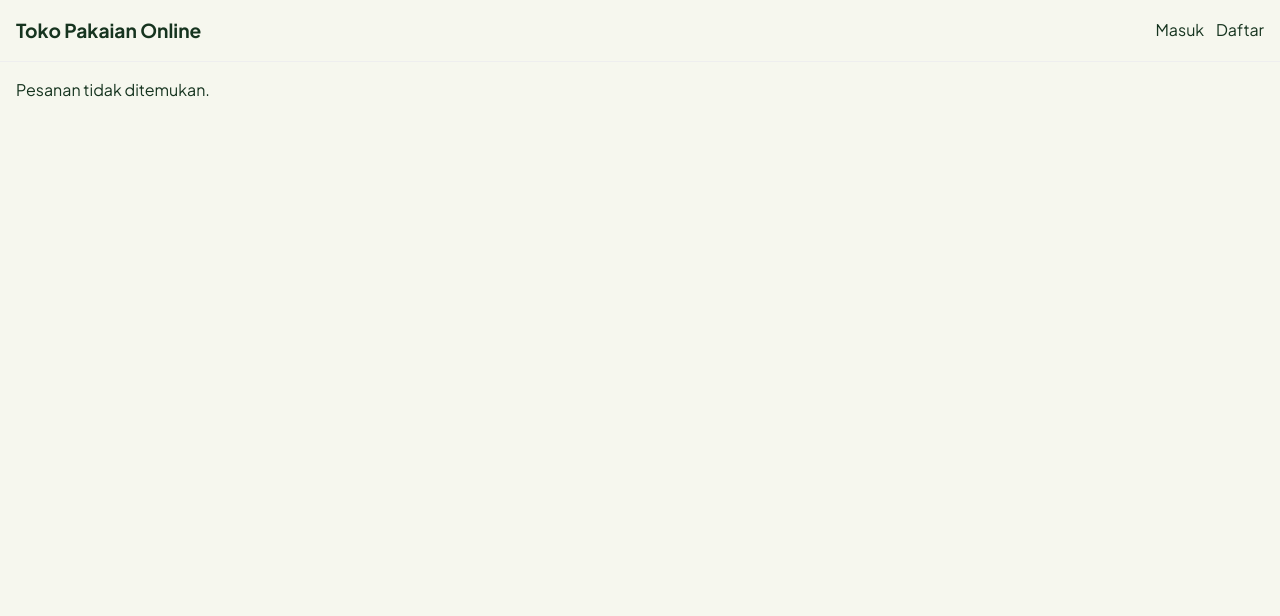
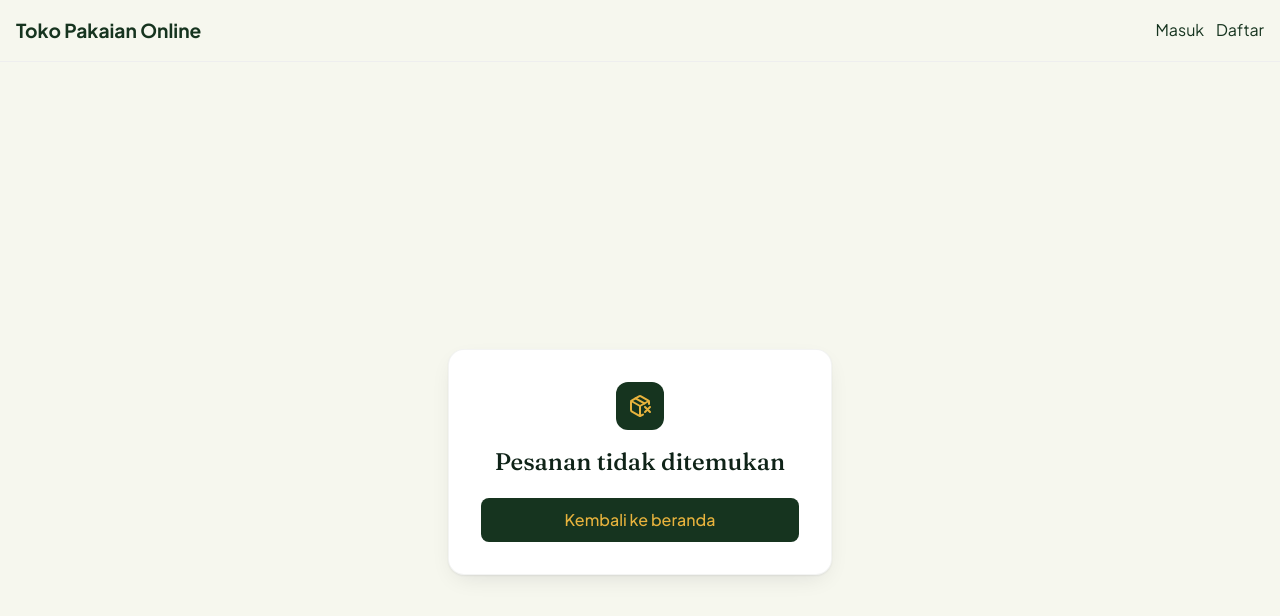
Before and after one commit to edethalfonsina22-collab/SIMAK-V5, a React (Vite) app: page /pesanan-berhasil/1 in a window 1280 px wide. Shown: the top 616 px of the page. Built offline with nearby package versions, Linux system fonts and the light colour scheme; no server answers; the database is empty.

Commit message:
Update OrderSuccess.jsx

```diff
--- a/src/pages/OrderSuccess.jsx
+++ b/src/pages/OrderSuccess.jsx
@@ -1,6 +1,7 @@
 import { useEffect, useState } from 'react'
 import { useParams, Link } from 'react-router-dom'
 import { supabase } from '../lib/supabaseClient'
+import { CheckCircle2, Loader2, PackageX } from 'lucide-react'
 
 function OrderSuccess() {
   const { orderId } = useParams()
@@ -20,19 +21,74 @@ function OrderSuccess() {
     fetchOrder()
   }, [orderId])
 
-  if (loading) return <p style={{ padding: '16px' }}>Memuat...</p>
-  if (!order) return <p style={{ padding: '16px' }}>Pesanan tidak ditemukan.</p>
+  if (loading) {
+    return (
+      <div className="min-h-screen flex items-center justify-center bg-paper">
+        <div className="flex items-center gap-2 text-ink-700/70 text-sm">
+          <Loader2 className="h-4 w-4 animate-spin" />
+          Memuat...
+        </div>
+      </div>
+    )
+  }
+
+  if (!order) {
+    return (
+      <div className="min-h-screen flex items-center justify-center bg-paper px-4">
+        <div className="w-full max-w-sm bg-white rounded-2xl shadow-panel border border-ink-900/5 p-8 text-center">
+          <div className="mx-auto mb-4 h-12 w-12 rounded-xl bg-ink-900 flex items-center justify-center">
+            <PackageX className="h-6 w-6 text-brass-400" strokeWidth={2} />
+          </div>
+          <h2 className="font-display text-2xl text-ink-950">Pesanan tidak ditemukan</h2>
+          <Link
+            to="/"
+            className="inline-block w-full mt-5 py-2.5 rounded-lg bg-ink-900 text-brass-400 font-medium hover:bg-ink-950 active:scale-[0.98] transition"
+          >
+            Kembali ke beranda
+          </Link>
+        </div>
+      </div>
+    )
+  }
 
   return (
-    <div style={{ padding: '16px', maxWidth: '500px' }}>
-      <h2>Pesanan Berhasil Dibuat 🎉</h2>
-      <p>Nomor pesanan: <strong>{order.order_number}</strong></p>
-      <p>Total: <strong>Rp {Number(order.total_amount).toLocaleString('id-ID')}</strong></p>
-      <p>Status pembayaran: <strong>{order.payment_status}</strong></p>
-      <p style={{ color: '#888', fontSize: '0.9rem' }}>
-        Pembayaran online belum terhubung, jadi status masih "pending" untuk saat ini.
-      </p>
-      <Link to="/">Kembali ke beranda</Link>
+    <div className="min-h-screen flex items-center justify-center bg-paper px-4 py-10">
+      <div className="w-full max-w-sm">
+        <div className="bg-white rounded-2xl shadow-panel border border-ink-900/5 p-8 text-center">
+          <div className="mx-auto mb-4 h-12 w-12 rounded-full bg-sage-500 flex items-center justify-center">
+            <CheckCircle2 className="h-6 w-6 text-white" strokeWidth={2} />
+          </div>
+          <h2 className="font-display text-2xl text-ink-950">Pesanan berhasil dibuat</h2>
+
+          <div className="mt-5 rounded-lg bg-paper/60 border border-ink-900/10 p-4 text-left space-y-2">
+            <div className="flex items-center justify-between">
+              <span className="text-sm text-ink-700/70">Nomor pesanan</span>
+              <span className="text-sm font-medium text-ink-950">{order.order_number}</span>
+            </div>
+            <div className="flex items-center justify-between">
+              <span className="text-sm text-ink-700/70">Total</span>
+              <span className="text-sm font-medium text-ink-950">
+                Rp {Number(order.total_amount).toLocaleString('id-ID')}
+              </span>
+            </div>
+            <div className="flex items-center justify-between">
+              <span className="text-sm text-ink-700/70">Status pembayaran</span>
+              <span className="text-sm font-medium text-brass-600">{order.payment_status}</span>
+            </div>
+          </div>
+
+          <p className="text-xs text-ink-700/50 mt-4">
+            Pembayaran online belum terhubung, jadi status masih "pending" untuk saat ini.
+          </p>
+
+          <Link
+            to="/"
+            className="inline-block w-full mt-5 py-2.5 rounded-lg bg-ink-900 text-brass-400 font-medium hover:bg-ink-950 active:scale-[0.98] transition"
+          >
+            Kembali ke beranda
+          </Link>
+        </div>
+      </div>
     </div>
   )
 }
```
